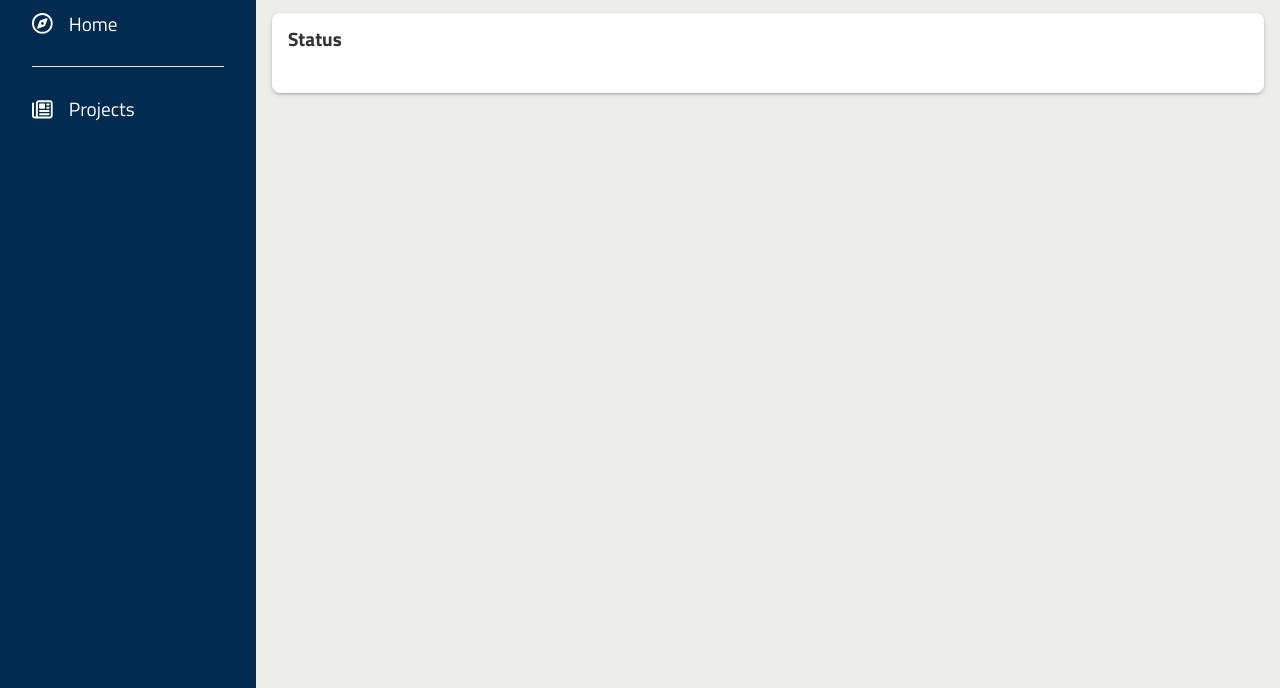
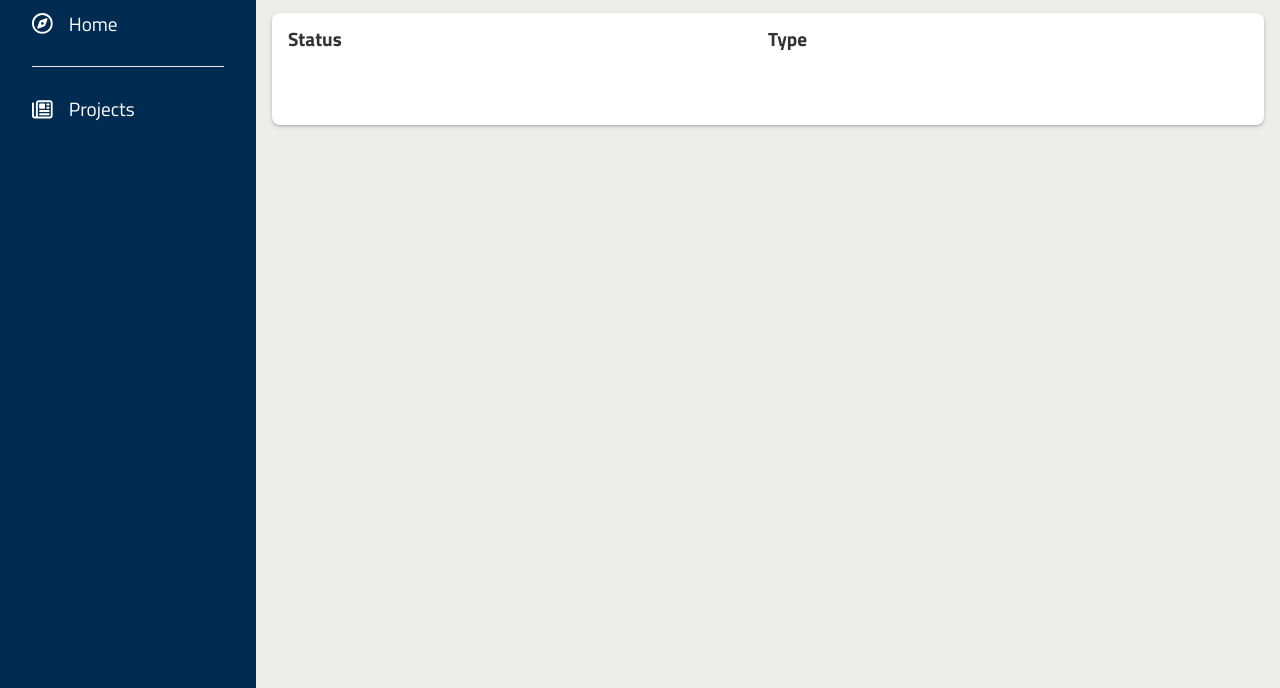
Before and after one commit to Neatoro/tickit, a Node project: template src/rendering/views/ticket/view.hbs in a window 1280 px wide. Shown: the part 112-800 px from the top of the page. Run offline with Node 20 templates, Linux system fonts and the light colour scheme; the template is opened without the code that fills it, so the values that code supplies are empty.

Commit message:
Add ticket type to ticket view page

```diff
--- a/src/rendering/views/ticket/view.hbs
+++ b/src/rendering/views/ticket/view.hbs
@@ -12,6 +12,12 @@
       <span class="badge badge-status-{{ticket.status.type}}">{{ticket.status.name}}</span>
     </p>
   </section>
+  <section class='ticket-field'>
+    <h2 class='ticket-field__title'>Type</h2>
+    <p class='ticket-field__value'>
+      {{ticket.type}}
+    </p>
+  </section>
   {{#each schema}}
   <section class='ticket-field'>
     <h2 class='ticket-field__title'>{{name}}</h2>
```
